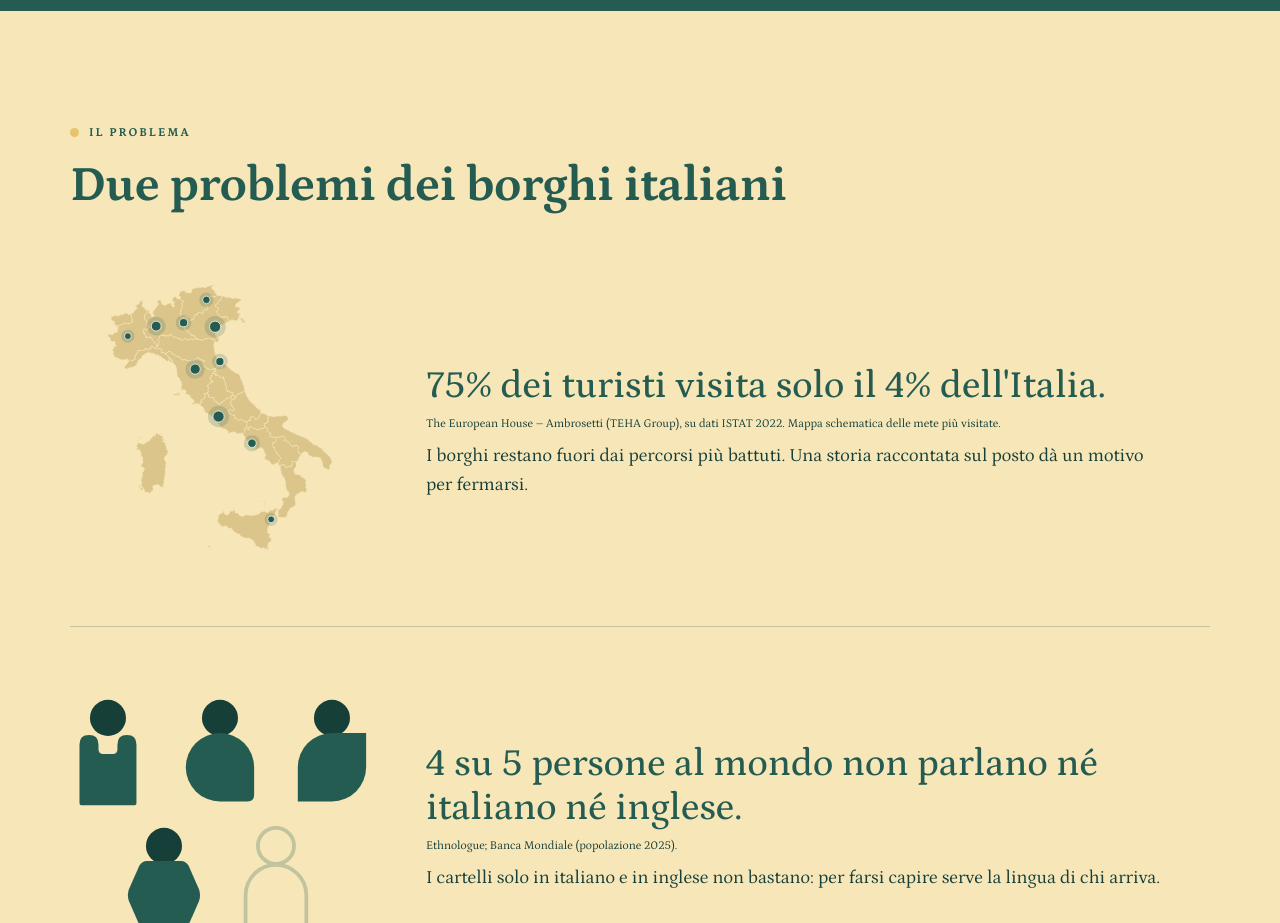
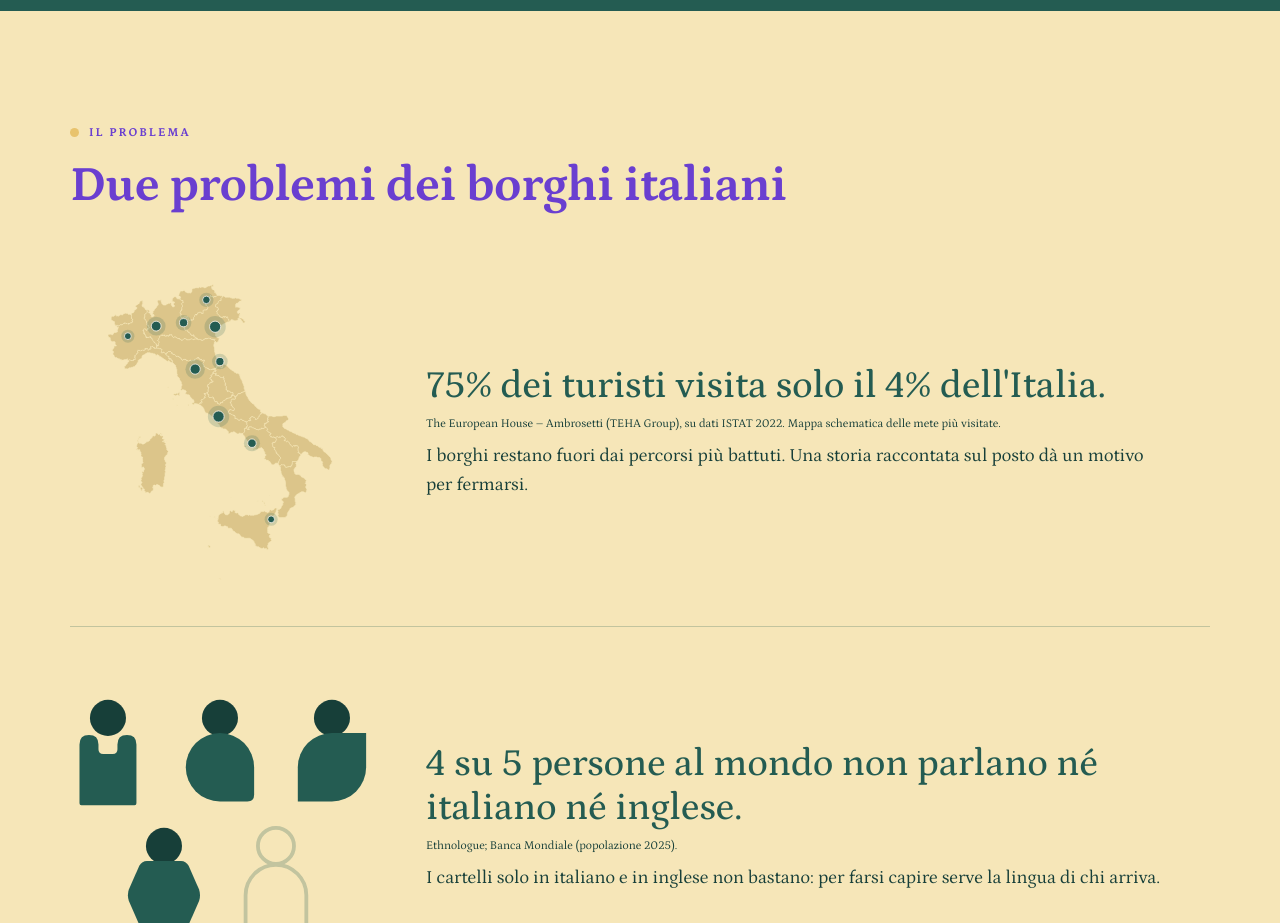
Before and after one commit to balestripietro-commits/landing-page-travel-podcasting, a plain HTML site: page index.html in a window 1280 px wide. Shown: the part 1900-2823 px from the top of the page. Drawn offline with Linux system fonts and the light colour scheme.

Commit message:
Il problema: titolo di nuovo viola (scelta di Pietro)
Co-Authored-By: Claude Opus 5.5 <noreply@anthropic.com>

```diff
--- a/index.html
+++ b/index.html
@@ -851,8 +851,8 @@ button:focus:not(:focus-visible), a:focus:not(:focus-visible), [tabindex]:focus:
 /* ---------- tutto in Petrona: menu, pulsanti e moduli un po' più pieni per leggerli bene ---------- */
 .site-nav a, .btn, .field span, .person__role, .person__link, .consent, .form-note { font-weight: 600; }
 .vs__t { font-variant-numeric: tabular-nums; }
-/* ---------- «Il problema» (proposta B): titolo verde (brand book: viola solo per le tappe), testi e grafiche verdi, numeri senza grassetto pesante ---------- */
-#problemi .eyebrow, #problemi h2 { color: #245c52 !important; }
+/* ---------- «Il problema» (proposta B): titolo viola, testi e grafiche verdi, numeri senza grassetto pesante ---------- */
+#problemi .eyebrow, #problemi h2 { color: #6a3fd0 !important; }
 #problemi .stat__text, #problemi .stat__text b { color: #245c52 !important; font-weight: 500 !important; }
 #problemi .problem__note, #problemi .stat__src { color: #173f39 !important; }
 .problem__map { display: block; width: min(240px, 62%); height: auto; margin-bottom: 1.4rem; }
```
